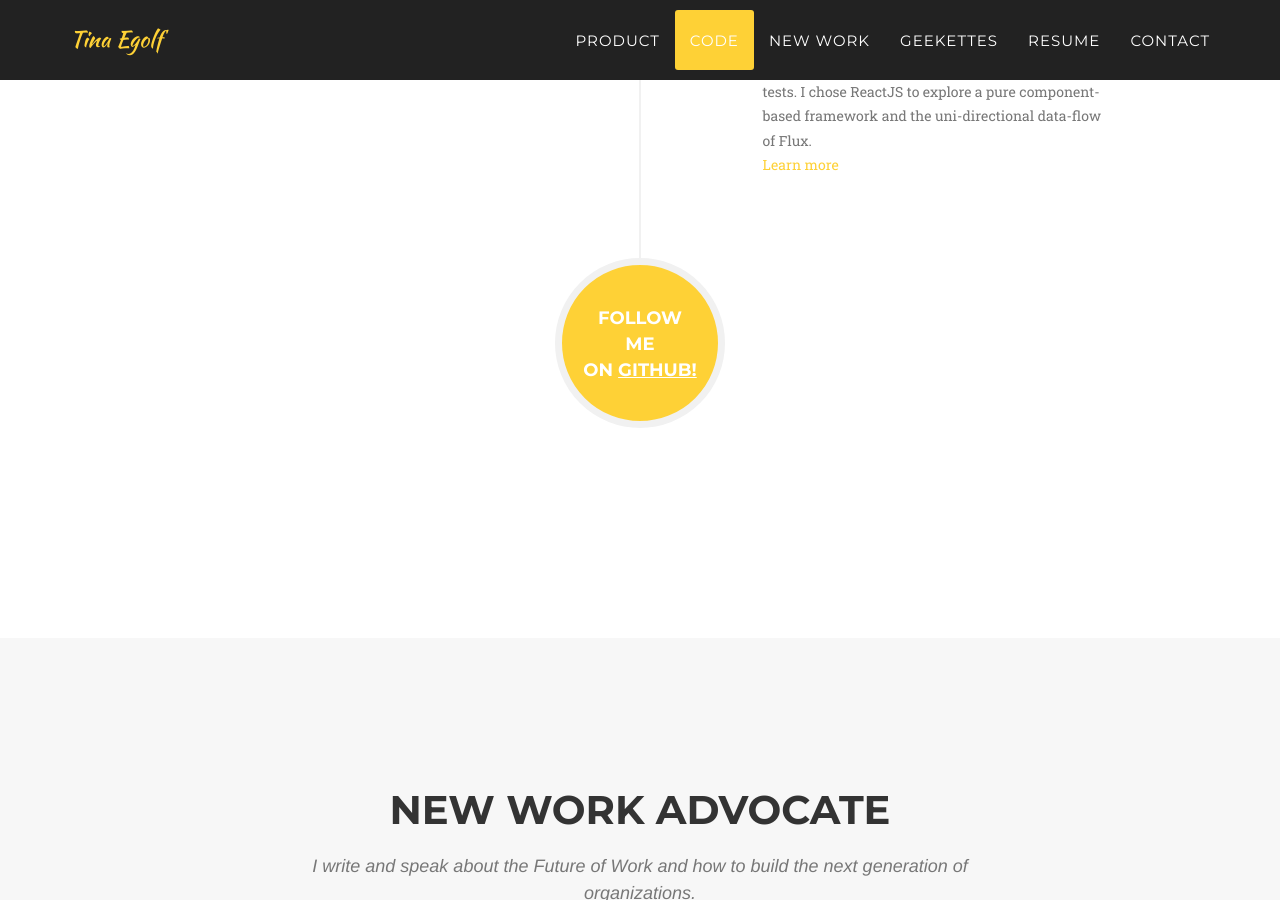
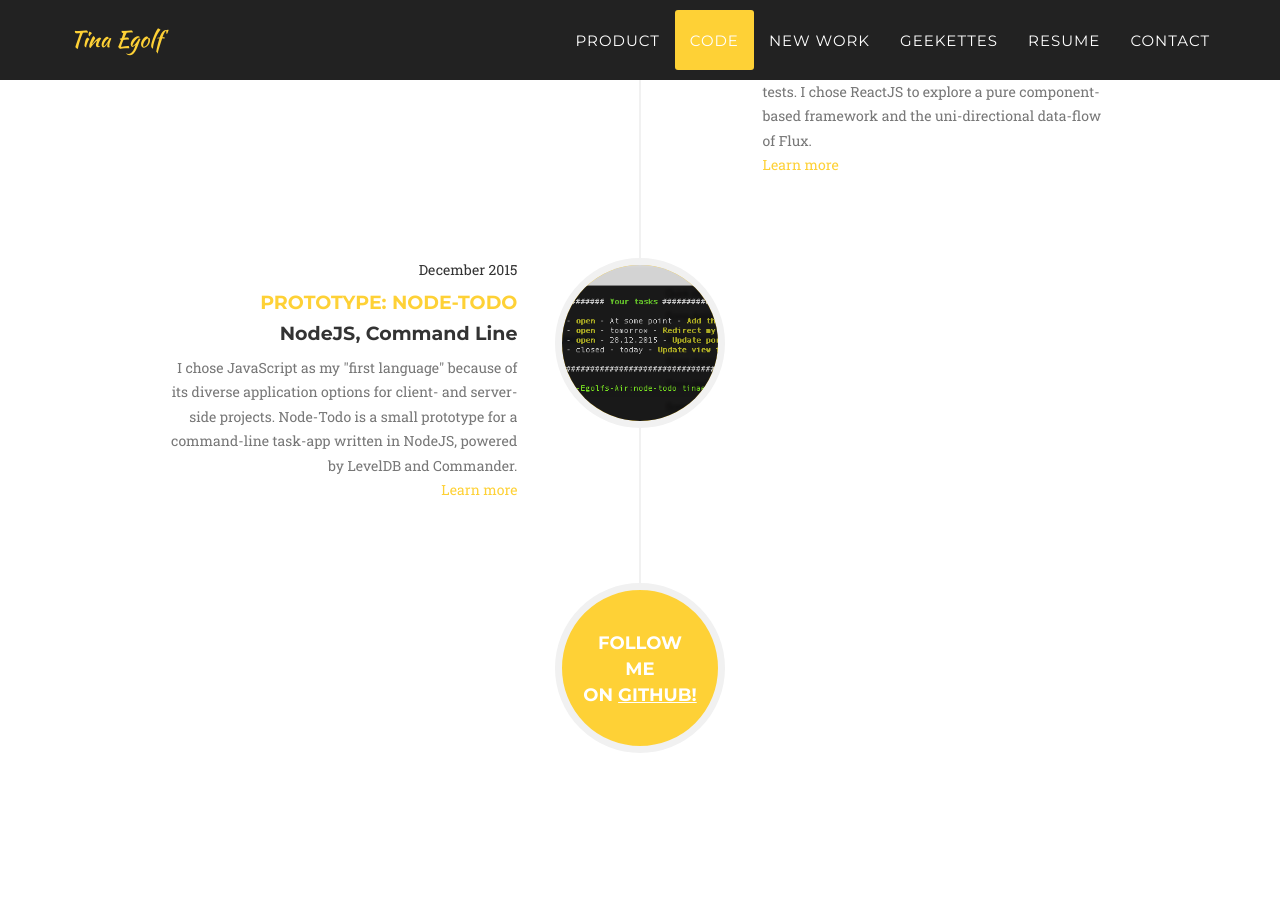
Before and after one commit to te-geekette/bloc-portfolio, a Jekyll site: the page built from index.html, in a window 1280 px wide and 900 px high, scrolled down 3325 px. Built offline with Jekyll 4.4.1, drawn with Linux system fonts in a browser that asks for light colours; some web fonts are replaced.

Commit message:
Added node-todo as code project

```diff
--- a/_includes/code.html
+++ b/_includes/code.html
@@ -64,6 +64,7 @@
                                 </div>
                             </div>
                         </li>
+
                         <li>
                             <a href="https://github.com/te-geekette/bloc-jams-angular" target="_blank">
                                 <div class="timeline-image">
@@ -90,6 +91,7 @@
                                 </div>
                             </div>
                         </li>
+
                         <li class="timeline-inverted">
                             <a href="https://github.com/te-geekette/brain.bites" target="_blank">
                                 <div id ="brain-bites" class="timeline-image">
@@ -116,6 +118,34 @@
                                 </div>
                             </div>
                         </li>
+
+                        <li>
+                            <a href="https://github.com/te-geekette/node-todo" target="_blank">
+                                <div class="timeline-image">
+
+                                        <div class="project-hover">
+                                            <div class="project-hover-content">
+                                                <i class="fa fa-binoculars fa-2x"></i>
+                                            </div>
+                                        </div>
+                                        <img class="img-circle img-responsive" src="img/code/node.png" alt="Node Todo" />
+
+                                </div>
+                            </a>
+                            <div class="timeline-panel">
+                                <div class="timeline-heading">
+                                    <p>December 2015</p>
+                                    <h4 class="project-titel"><a href="https://github.com/te-geekette/node-todo" target="_blank">Prototype: Node-ToDo</a> </h4>
+                                    <h4 class="subheading">NodeJS, Command Line</h4>
+                                </div>
+                                <div class="timeline-body">
+                                    <p class="text-muted">I chose JavaScript as my "first language" because of its diverse application options for client- and server-side projects. Node-Todo is a small prototype for a command-line task-app written in NodeJS, powered by LevelDB and Commander.
+                                    </br>
+                                    <a href="https://github.com/te-geekette/node-todo" target="_blank">Learn more</a></p>
+                                </div>
+                            </div>
+                        </li>
+
                         <li class="timeline-inverted">
                             <div class="timeline-image">
                                 <h4>Follow
```
Also changed, not shown: img/code/node.png (added), 11 other files.
